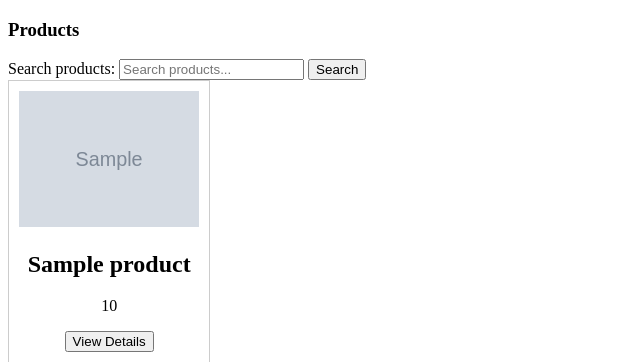
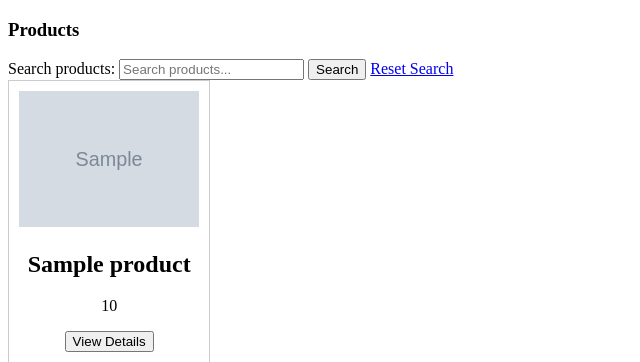
Before and after one commit to PeytonMeyer23/180-Final, a Flask app: template templates/products.html in a window 1280 px wide. Shown: the top 362 px of the page, without its empty margins (0-640 px from the left). Run offline with Flask 3, Linux system fonts and the light colour scheme; the template is opened without the code that fills it: most values are stand-ins (such as "Sample title", 1, 10 or a date in 2020); grey boxes marked "Sample" are stand-in pictures.

Commit message:
fixed and changed some

```diff
--- a/app.py
+++ b/app.py
@@ -105,7 +105,7 @@ def signout():
         return redirect('login')
 
 
-@app.route('/products')
+@app.route('/products', methods=['GET', 'POST'])
 def products():
     if request.method == 'POST':
         keyword = request.form['q']
--- a/templates/products.html
+++ b/templates/products.html
@@ -9,11 +9,14 @@
 <body>
     <div class="section1">
         <h3>Products</h3>
-        <form action="" method="post" id="search-form">
+        <form action="/products" method="post" id="search-form">
             <label for="search-products">Search products:</label>
             <input type="search" id="search-products" name="q" placeholder="Search products...">
             <button type="submit">Search</button>
+            <a href="/products" class="btn btn-secondary">Reset Search</a>
         </form>
+
+
     </div>
 
     <div class="container">
```
